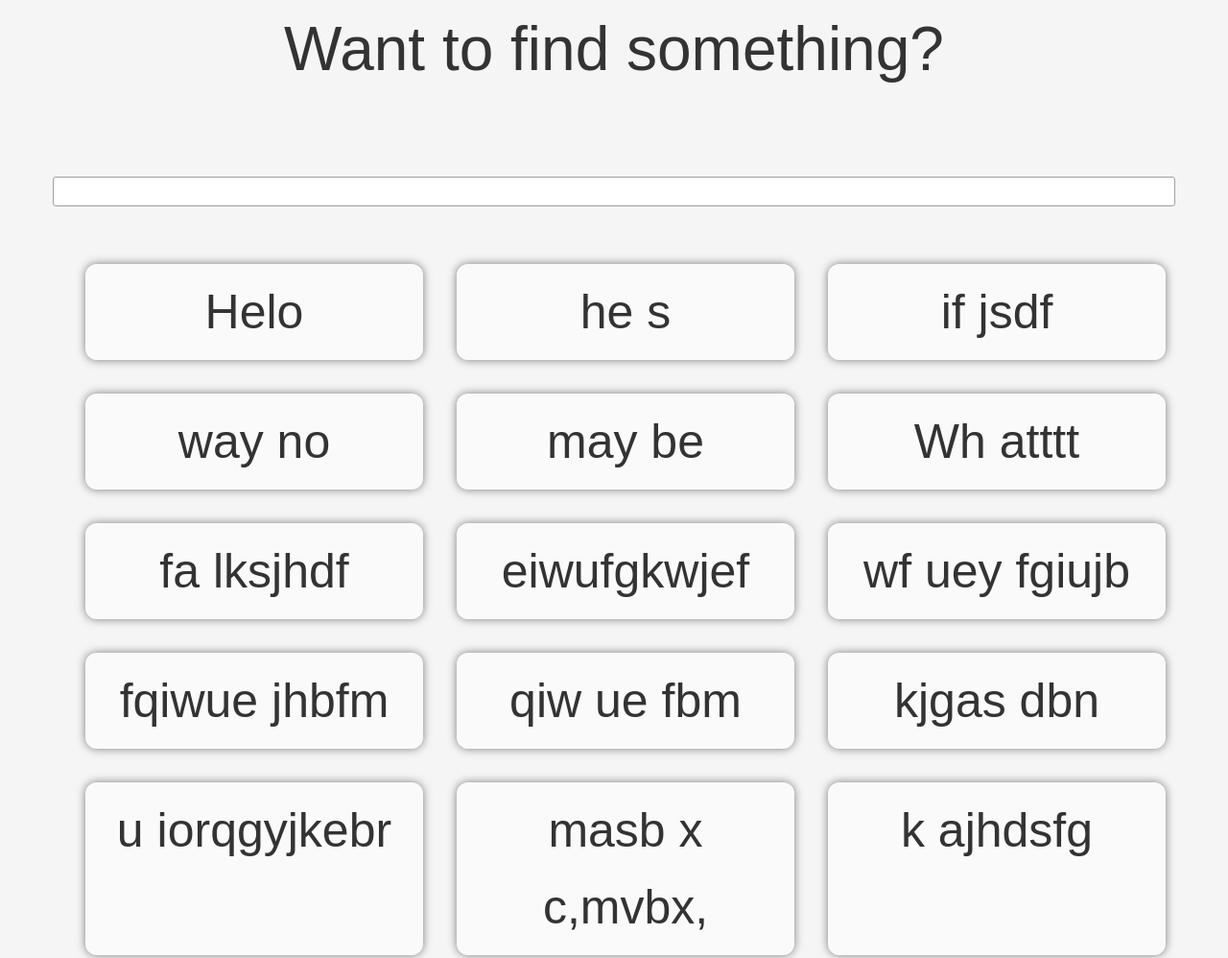
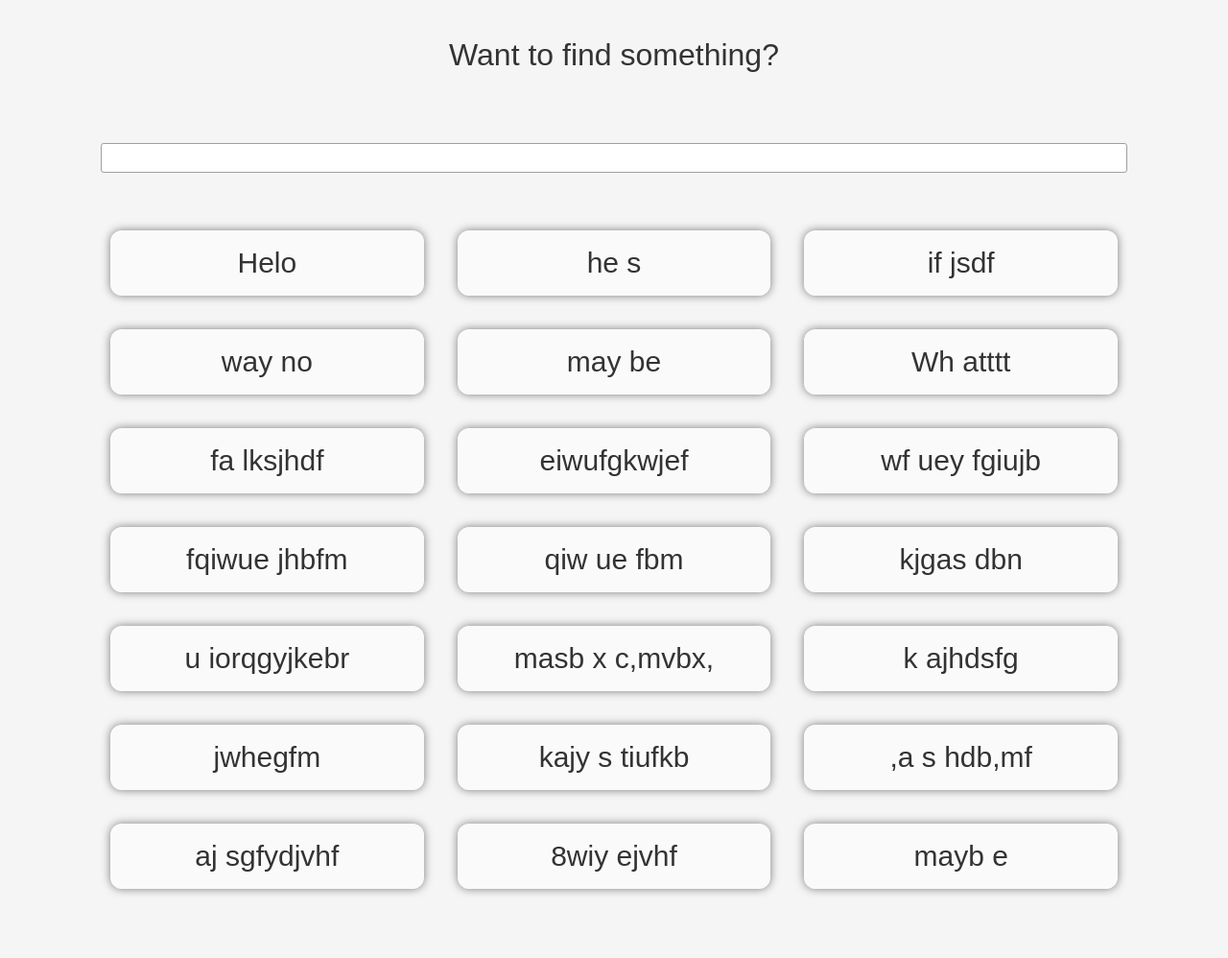
Before and after one commit to OMutalov/Search-smth-using-js, a plain HTML site: page index.html in a window 1280 px wide. Shown: the top 998 px of the page at 96% size. After the commit the page ends 936 px from the top, so only its background shows below. Drawn offline with Linux system fonts and the light colour scheme.

Commit message:
second commit, fixed some bugs and made it resposive

```diff
--- a/index.html
+++ b/index.html
@@ -8,7 +8,7 @@
   </head>
   <body>
     <div class="container">
-      <h1 class="center">Want to find something?</h1>
+      <h1 class="center mt1">Want to find something?</h1>
       <input id="coolInput" type="text" />
 
       <ul id="theList" class="center">
--- a/style.css
+++ b/style.css
@@ -67,15 +67,7 @@ body {
 
 /* Headings */
 h1 {
-  font-size: 4em;
-  margin-bottom: 0.5em;
-}
-h2 {
-  font-size: 1.5em;
-  margin-bottom: 0.5em;
-}
-h3 {
-  font-size: 1.17em;
+  font-size: 2em; /* Adjusted font size for responsiveness */
   margin-bottom: 0.5em;
 }
 
@@ -160,6 +152,10 @@ legend {
   text-align: center;
 }
 
+.mt1 {
+  margin-top: 1em;
+}
+
 /* Semi-transparent background */
 .overlay {
   background-color: rgba(0, 0, 0, 0.5);
@@ -172,16 +168,18 @@ legend {
 
 /* Grid layout */
 .container {
-  max-width: 1200px;
+  max-width: 1100px;
   margin: 0 auto;
   padding: 0 15px;
   box-sizing: border-box;
 }
+
 .row::after {
   content: "";
   clear: both;
   display: table;
 }
+
 .col {
   float: left;
   width: 100%;
@@ -193,8 +191,9 @@ legend {
 
 #theList {
   display: grid;
-  grid-template-columns: 1fr 1fr 1fr;
+  grid-template-columns: 1fr;
   gap: 15px;
+  margin: 0;
 }
 
 .listItem {
@@ -205,16 +204,20 @@ legend {
   box-shadow: 0 0 10px rgba(0, 0, 0, 0.5);
 }
 
-.bigFont {
-  font-size: 50px;
+::-webkit-scrollbar {
+  display: none;
 }
 
-::-webkit-scrollbar {
-  display: none;
+.bigFont {
+  font-size: 30px; /* Adjusted font size for responsiveness */
 }
 
 @media (min-width: 768px) {
   .col {
     width: 50%;
   }
+
+  #theList {
+    grid-template-columns: repeat(3, 1fr);
+  }
 }
```
